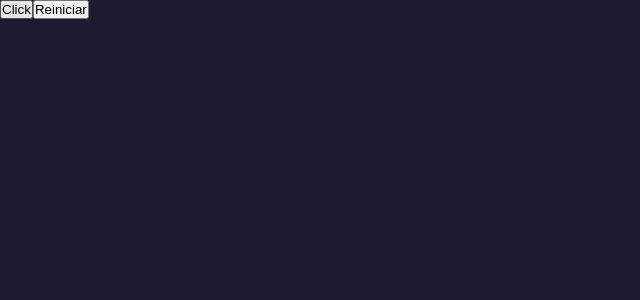
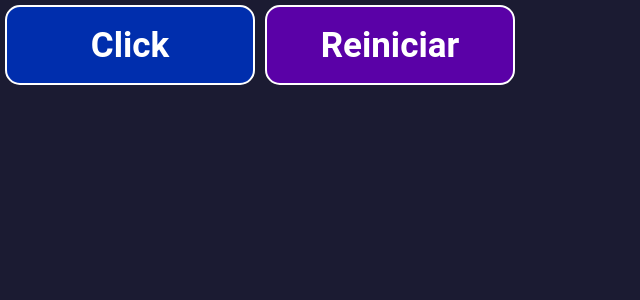
Before and after one commit to mabel-gp/click-counter, a React (Vite) app: page / in a window 1280 px wide. Shown: the top 300 px of the page, without its empty margins (0-640 px from the left). Built offline with nearby package versions, Linux system fonts and the light colour scheme.

Commit message:
Add styles to the button component

```diff
--- a/index.html
+++ b/index.html
@@ -6,7 +6,11 @@
     <meta name="viewport" content="width=device-width, initial-scale=1.0" />
     <title>Click Counter</title>
   </head>
+
   <body>
+    <!-- <header>
+      <h1>Click Counter</h1>
+    </header> -->
     <div id="root"></div>
     <script type="module" src="/src/main.jsx"></script>
   </body>
--- a/src/components/boton.jsx
+++ b/src/components/boton.jsx
@@ -1,10 +1,12 @@
 /* eslint-disable react/prop-types */ //Desactivar validación de tipos de props
+import '../stylesheets/boton.css'
 
 // Boton({texto}) => sintaxis de desestructuración
 function Boton({ texto, botonDeClick, manejarClick }){
     return (
         <button
           // Decide si el botón se mostrará como de click o de reinicio
+          // Asigna una clase a su botón respectivo
           className={botonDeClick ? 'boton-click' : 'boton-reiniciar'}
           // Se llama a manejar clic cuando ocurra el evento, manejarclick es una fx que se pasa como prop
           // Manejar click se define en App.jsx
--- /dev/null
+++ b/src/stylesheets/boton.css
@@ -0,0 +1,27 @@
+button{
+  width: 250px;
+  height: 80px;
+  font-size: 35px;
+  font-family: Roboto, sans-serif;
+  font-weight: bold;
+  color: white;
+  border: 2px solid white;
+  border-radius: 15px;
+  margin: 5px;
+  cursor: pointer;
+}
+
+
+button:hover {
+  background-color: #00471b;
+}
+
+/* Clase asigana da al botón en boton.jsx (L9) */
+.boton-click {
+  background-color: #002ead;
+}
+
+/* Clase asigana da al botón en boton.jsx (L9) */
+.boton-reiniciar{
+  background-color: #5a01a7;
+}
```
